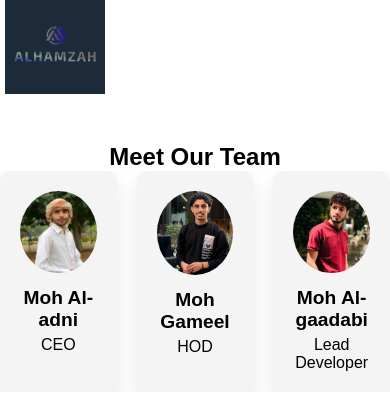
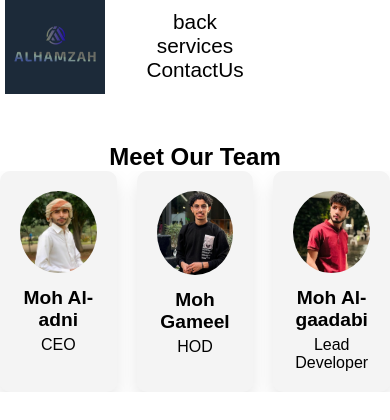
Before and after one commit to mohammed-aladni/login-repo, a PHP site: page /about.html in a window 390 px wide. Shown: the top 420 px of the page. Run offline with PHP 8.4, Linux system fonts and the light colour scheme.

Commit message:
links bar

```diff
--- a/css/style1.css
+++ b/css/style1.css
@@ -186,8 +186,10 @@ section .content{
 }
 
 @media (max-width:768px){
-    .links{
-        display: none;
+    .links {
+        display: flex; /* Instead of display: none */
+        flex-direction: column; /* Stack links vertically for small screens */
+        text-align: center;
     }
 
     .nav-container button{
@@ -519,6 +521,11 @@ body {
         max-width: 100%;
         height: auto;
     }
+    .links {
+        display: flex; /* Instead of display: none */
+        flex-direction: column; /* Stack links vertically for small screens */
+        text-align: center;
+    }
 }
 
 /* Extra responsiveness for very small screens (small phones like Samsung Galaxy S7) */
@@ -570,4 +577,9 @@ body {
         max-width: 100%;
         height: auto;
     }
+    .links {
+        display: flex; /* Instead of display: none */
+        flex-direction: column; /* Stack links vertically for small screens */
+        text-align: center;
+    }
 }
```
